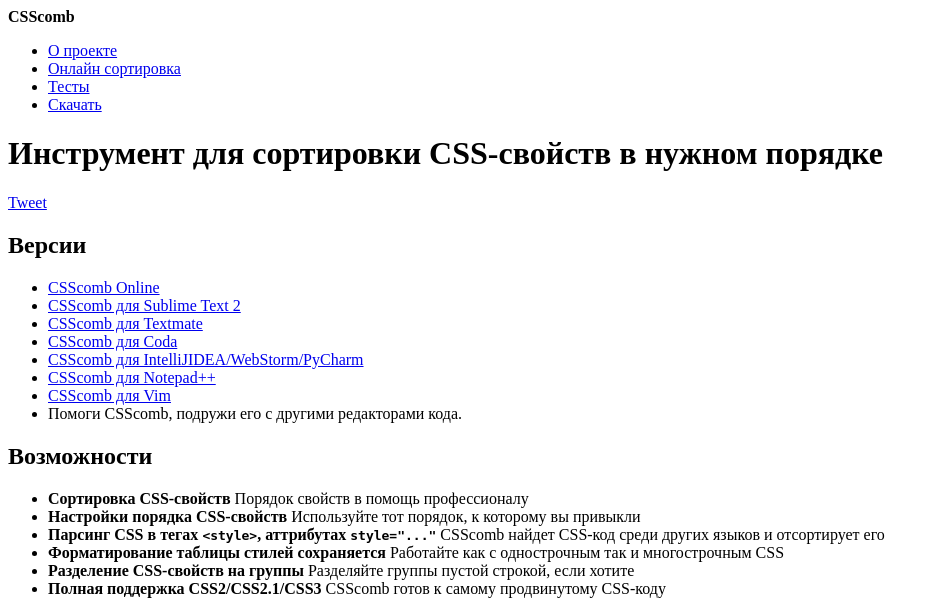
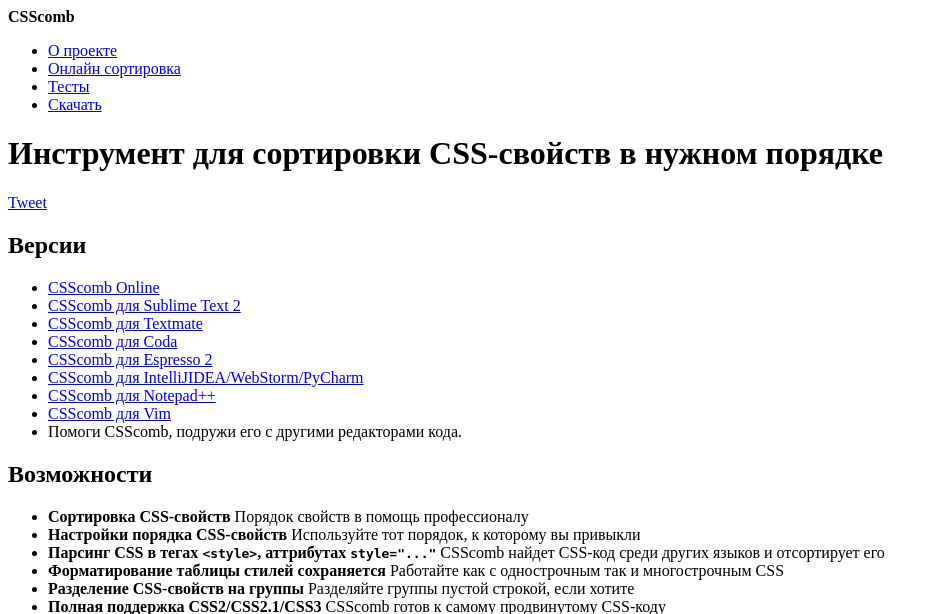
Before and after one commit to csscomb/csscomb, a PHP site: page /index.php in a window 1280 px wide. Shown: the top 614 px of the page, without its empty margins (0-939 px from the left). Run offline with PHP 8.4, Linux system fonts and the light colour scheme; data that the repository does not hold is empty; some libraries are stand-ins or nearby versions.

Commit message:
Add Espresso 2 plugin

```diff
--- a/www/index.php
+++ b/www/index.php
@@ -21,6 +21,7 @@
                 <li><a href="http://github.com/miripiruni/CSScomb/downloads/">CSScomb <?=$loc['for']?> Sublime Text 2</a></li>
                 <li><a href="http://github.com/miripiruni/CSScomb/downloads/">CSScomb <?=$loc['for']?> Textmate</a></li>
                 <li><a href="http://github.com/miripiruni/CSScomb/downloads/">CSScomb <?=$loc['for']?> Coda</a></li>
+                <li><a href="http://github.com/miripiruni/CSScomb/downloads/">CSScomb <?=$loc['for']?> Espresso 2</a></li>
                 <li><a href="http://github.com/miripiruni/CSScomb/downloads/">CSScomb <?=$loc['for']?> IntelliJIDEA/WebStorm/PyCharm</a></li>
                 <li><a href="http://github.com/miripiruni/CSScomb/downloads/">CSScomb <?=$loc['for']?> Notepad++</a></li>
                 <li><a href="https://github.com/miripiruni/CSScomb-for-Vim/">CSScomb <?=$loc['for']?> Vim</a></li>
```
